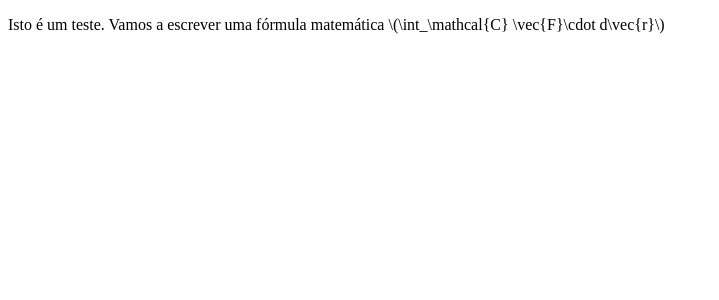
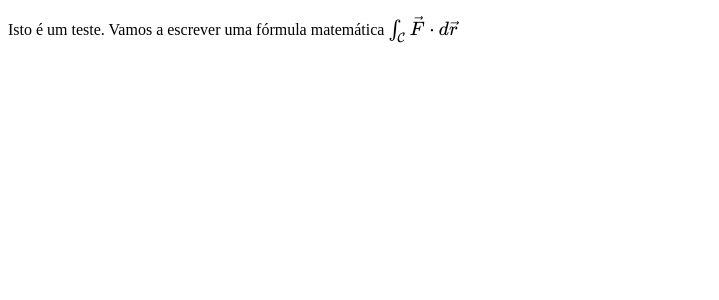
Before and after one commit to jarpepegit/Tutoring, a Jekyll site: the page built from teste.md, in a window 1280 px wide. Shown: the top 300 px of the page, without its empty margins (0-719 px from the left). Built offline with Jekyll 4.4.1, drawn with Linux system fonts in a browser that asks for light colours; part of the change alters nothing that is shown.

Commit message:
Update default.html

```diff
--- a/_layouts/default.html
+++ b/_layouts/default.html
@@ -7,7 +7,7 @@
   <!--
   <script src="https://cdn.jsdelivr.net/npm/mathjax@3/es5/tex-mml-chtml.js"></script>
   <script id="MathJax-script" async
-  src="https://cdn.jsdelivr.net/npm/mathjax@3/es5/tex-mml-chtml.js"></script>-->
+  src="https://cdn.jsdelivr.net/npm/mathjax@3/es5/tex-mml-chtml.js"></script>
   <link rel="stylesheet" href="https://cdn.jsdelivr.net/npm/katex@0.16.9/dist/katex.min.css">
     <script defer src="https://cdn.jsdelivr.net/npm/katex@0.16.9/dist/katex.min.js"></script>
     <script defer src="https://cdn.jsdelivr.net/npm/katex@0.16.9/dist/contrib/auto-render.min.js"></script>
@@ -20,8 +20,15 @@
           ]
         });
       });
-    </script>
+    </script>-->
 
+  <!-- KaTeX CSS -->
+<link rel="stylesheet" href="https://cdn.jsdelivr.net/npm/katex@0.16.8/dist/katex.min.css">
+
+<!-- KaTeX JS -->
+<script defer src="https://cdn.jsdelivr.net/npm/katex@0.16.8/dist/katex.min.js"></script>
+<script defer src="https://cdn.jsdelivr.net/npm/katex@0.16.8/dist/contrib/auto-render.min.js"
+        onload="renderMathInElement(document.body);"></script>
 </head>
 <body>
   {{ content }}
```
